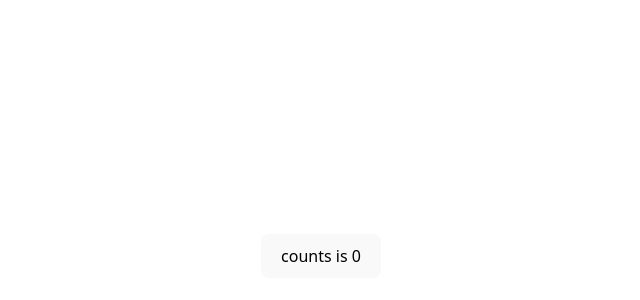
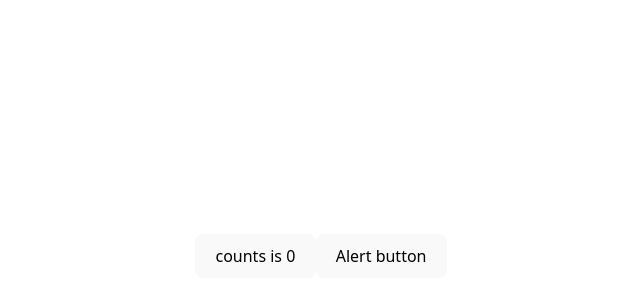
Before and after one commit to sanketkarandikar/counter, a React (Vite) app: page / in a window 1280 px wide. Shown: the part 144-444 px from the top of the page, without its empty margins (319-959 px from the left). Built offline with nearby package versions, Linux system fonts and the light colour scheme.

Commit message:
Add alert button

```diff
--- a/src/App.jsx
+++ b/src/App.jsx
@@ -11,6 +11,9 @@ function App() {
         <button onClick={() => setCount((count) => count + 1)}>
           counts is {count}
         </button>
+        <button onClick={() => alert('hello world!')}>
+          Alert button
+        </button>
       </div>
 
     </>
```
